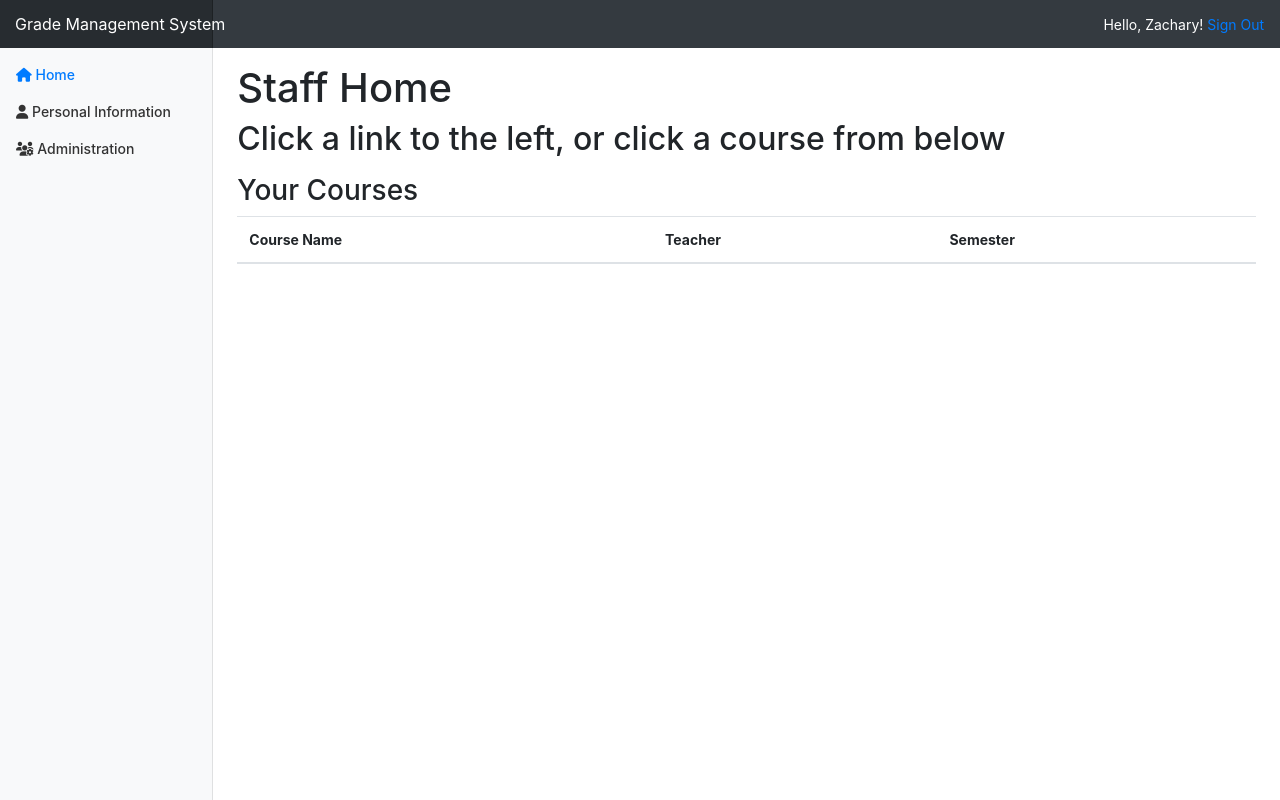
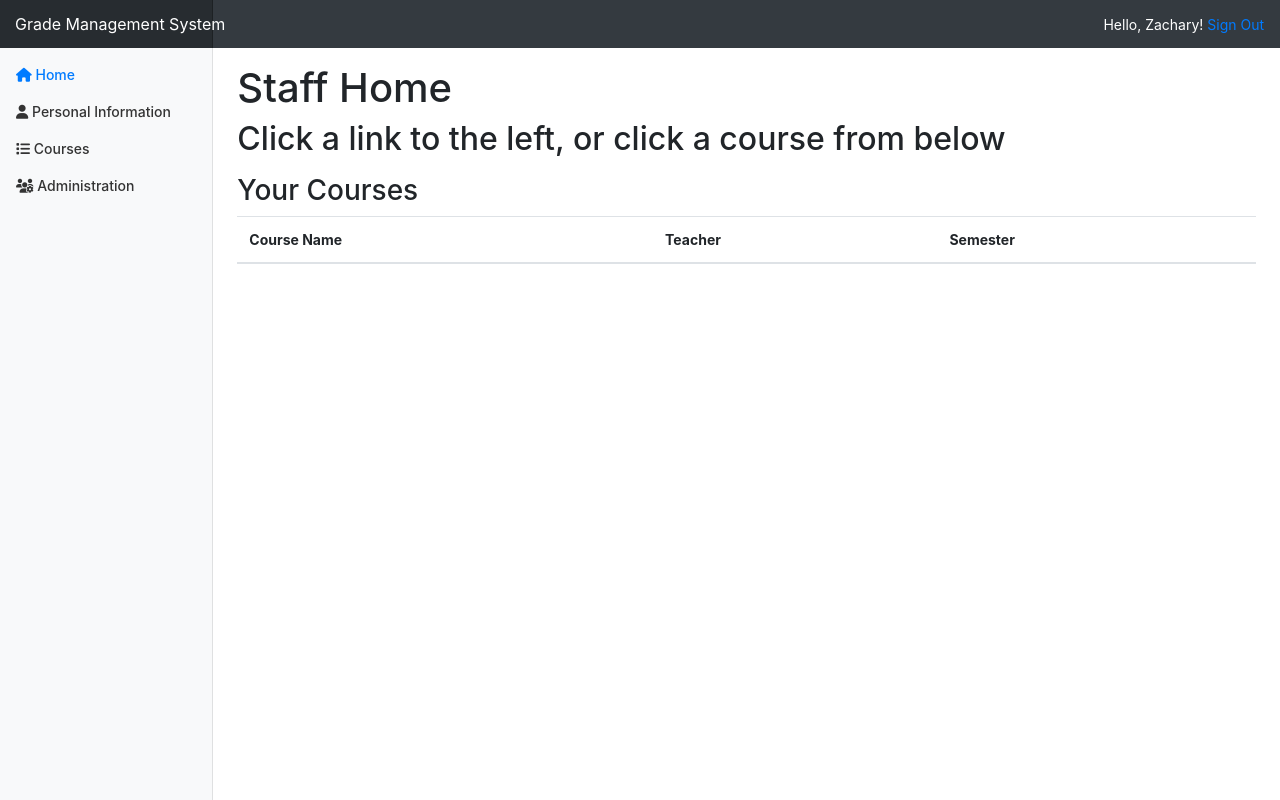
Before and after one commit to ZFoxtrot/UHDSoftwareEng, a Django app: page /staff/home in a window 1280 px wide. Run offline with Django 3.2, Linux system fonts and the light colour scheme; a user stored in the database is signed in; lists and menus that the app fills with data are empty; some libraries are stand-ins or nearby versions.

Commit message:
Fixed errors with staff dashboard template design

```diff
--- a/GradeManagement/templates/GradeManagement/staff_dashboard.html
+++ b/GradeManagement/templates/GradeManagement/staff_dashboard.html
@@ -13,7 +13,12 @@
 		</a>
 	</li>
 	<li class="nav-item">
-		<a class="nav-link {% block f_admin_active %}{% endblock %}" href="{% block f_admin_link %}{% url 'staff-grades' %}{% endblock %}">
+		<a class="nav-link {% block f_courses_active %}{% endblock %}" href="{% block f_courses_link %}{% url 'staff-courses' %}{% endblock %}">
+			<i class="fas fa-list"></i> Courses
+		</a>
+	</li>
+	<li class="nav-item">
+		<a class="nav-link {% block f_admin_active %}{% endblock %}" href="{% block f_admin_link %}{% url 'staff-admin' %}{% endblock %}">
 			<i class="fas fa-users-cog"></i> Administration
 		</a>
 	</li>
```
Also changed, not shown: db.sqlite3.
